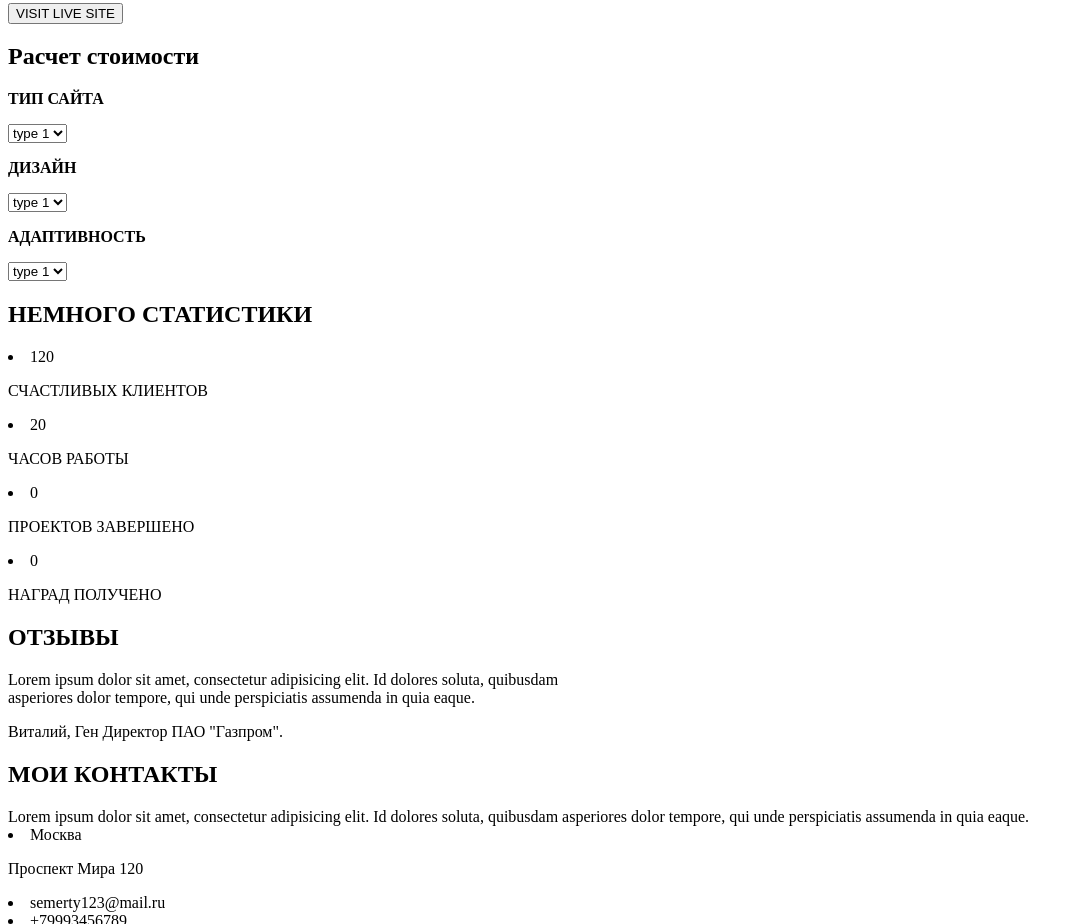
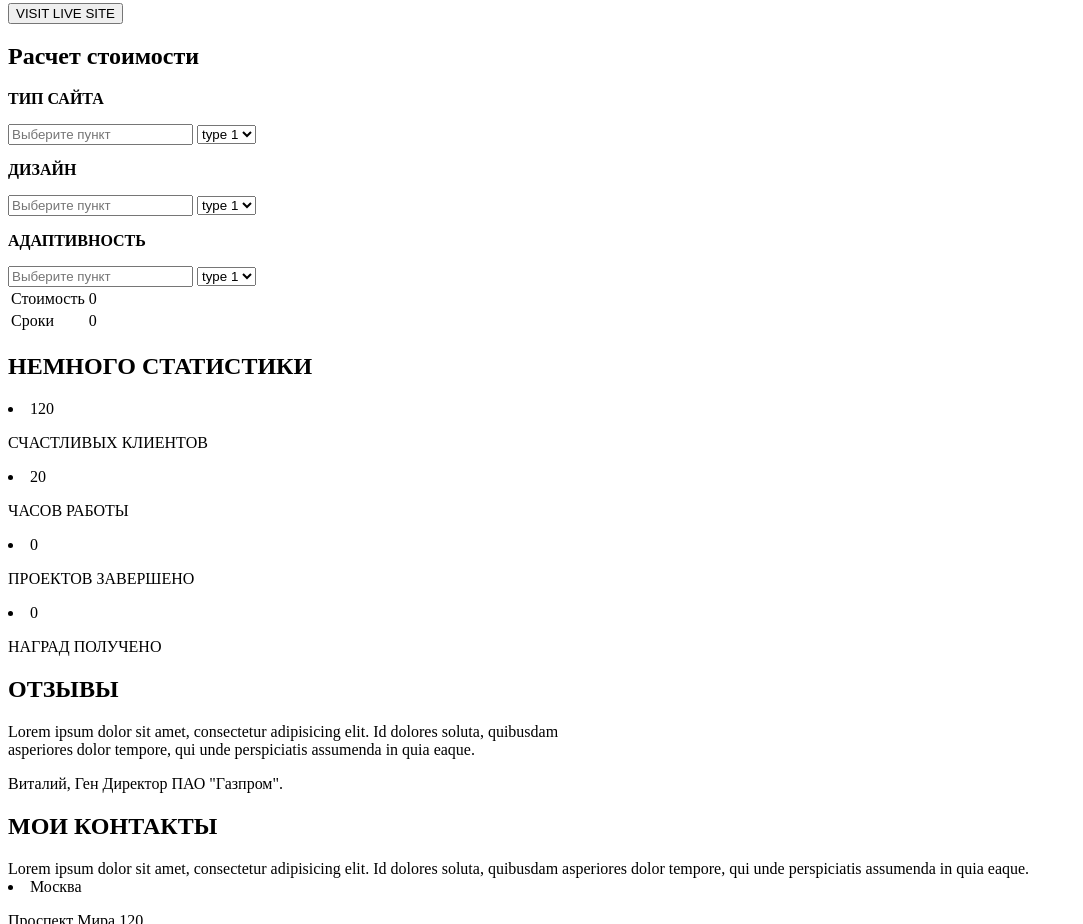
Before and after one commit to ElizabethHaritonova/ElizabethHaritonova.github.io, a plain HTML site: page src/index.html in a window 1280 px wide. Shown: the part 1258-2182 px from the top of the page, without its empty margins (0-1083 px from the left). Drawn offline with Linux system fonts and the light colour scheme.

Commit message:
Add files via upload

```diff
--- a/src/index.html
+++ b/src/index.html
@@ -72,24 +72,42 @@
    <div class="main"><div class="title__container">
         <h2>Расчет стоимости</h2>
          <p><b>ТИП САЙТА</b></p>
+          <form action="#">
+          <input type="text" name="text_input" value="" placeholder="Выберите пункт">
           <select name="list1" id="list">
              <option value="type1">type 1</option>
              <option value="type2">type 2</option>
              <option value="type3">type 3</option>
          </select>
+         </form>
           <p><b>ДИЗАЙН</b></p>
+           <form action="#">
+          <input type="text" name="text_input" value="" placeholder="Выберите пункт">
           <select name="list1" id="list">
              <option value="type1">type 1</option>
              <option value="type2">type 2</option>
              <option value="type3">type 3</option>
          </select>
+         </form>
           <p><b>АДАПТИВНОСТЬ</b></p>
+           <form action="#">
+          <input type="text" name="text_input" value="" placeholder="Выберите пункт">
           <select name="list1" id="list">
              <option value="type1">type 1</option>
              <option value="type2">type 2</option>
              <option value="type3">type 3</option>
          </select>
-
+         </form>
+         <table>
+             <tr>
+                 <td>Стоимость</td>
+                 <td>0</td>
+             </tr>
+             <tr>
+                 <td>Сроки</td>
+                 <td>0</td>
+             </tr>
+         </table>
    </div></div>
 
     <div class="main"><div class="title__container">
```
Lines whose indentation alone changed are shown as unchanged.
